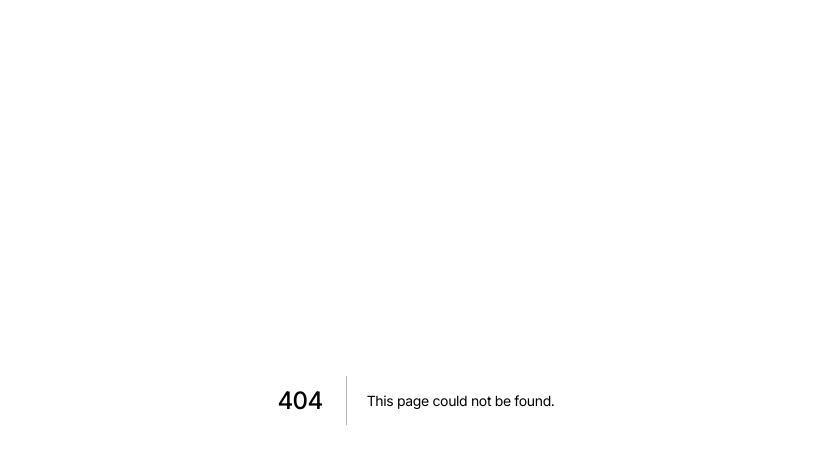
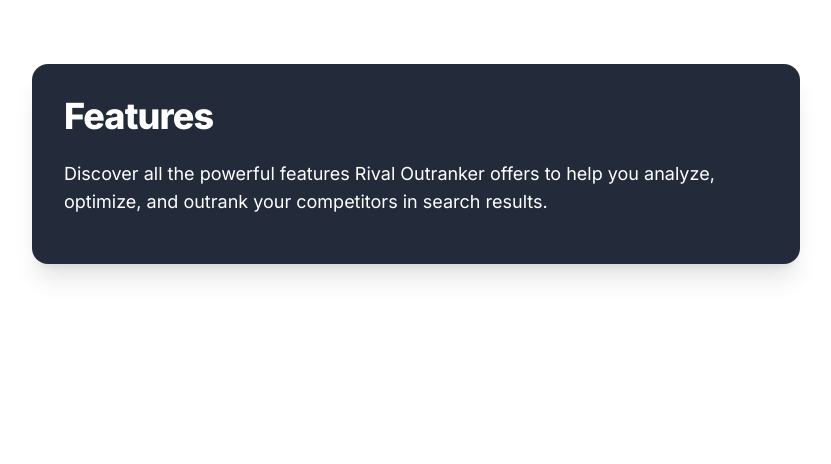
Before and after one commit to nmang004/SEOAuditer, a Next.js app: page /features in a window 1280 px wide. Before the commit this address had no page. Shown: the top 464 px of the page, without its empty margins (224-1055 px from the left). Built offline with nearby package versions, Linux system fonts and the light colour scheme.

Commit message:
Add Features, How It Works, and Pricing pages. Update top nav to link to new pages.

```diff
--- /dev/null
+++ b/src/app/features/page.tsx
@@ -0,0 +1,11 @@
+import React from 'react';
+
+export default function FeaturesPage() {
+  return (
+    <main className="max-w-3xl mx-auto mt-16 p-8 rounded-2xl shadow-xl bg-[#232B3A] text-white">
+      <h1 className="text-4xl font-extrabold mb-6">Features</h1>
+      <p className="text-lg mb-4">Discover all the powerful features Rival Outranker offers to help you analyze, optimize, and outrank your competitors in search results.</p>
+      {/* Add more feature details here as needed */}
+    </main>
+  );
+}
--- /dev/null
+++ b/src/app/how-it-works/page.tsx
@@ -0,0 +1,11 @@
+import React from 'react';
+
+export default function HowItWorksPage() {
+  return (
+    <main className="max-w-3xl mx-auto mt-16 p-8 rounded-2xl shadow-xl bg-[#232B3A] text-white">
+      <h1 className="text-4xl font-extrabold mb-6">How It Works</h1>
+      <p className="text-lg mb-4">Learn how Rival Outranker analyzes your website, identifies SEO issues, and provides actionable recommendations to boost your rankings.</p>
+      {/* Add more step-by-step details here as needed */}
+    </main>
+  );
+}
--- a/src/app/page.tsx
+++ b/src/app/page.tsx
@@ -29,13 +29,13 @@
             <span className="font-bold text-xl">Rival Outranker</span>
           </div>
           <nav className="hidden md:flex items-center gap-6">
-            <Link href="#features" className="text-sm font-medium text-muted-foreground hover:text-foreground">
+            <Link href="/features" className="text-sm font-medium text-muted-foreground hover:text-foreground">
               Features
             </Link>
-            <Link href="#how-it-works" className="text-sm font-medium text-muted-foreground hover:text-foreground">
+            <Link href="/how-it-works" className="text-sm font-medium text-muted-foreground hover:text-foreground">
               How It Works
             </Link>
-            <Link href="#pricing" className="text-sm font-medium text-muted-foreground hover:text-foreground">
+            <Link href="/pricing" className="text-sm font-medium text-muted-foreground hover:text-foreground">
               Pricing
             </Link>
           </nav>
--- /dev/null
+++ b/src/app/pricing/page.tsx
@@ -0,0 +1,11 @@
+import React from 'react';
+
+export default function PricingPage() {
+  return (
+    <main className="max-w-3xl mx-auto mt-16 p-8 rounded-2xl shadow-xl bg-[#232B3A] text-white">
+      <h1 className="text-4xl font-extrabold mb-6">Pricing</h1>
+      <p className="text-lg mb-4">Choose the plan that fits your needs. Rival Outranker offers flexible pricing for individuals, teams, and enterprises.</p>
+      {/* Add pricing tiers or tables here as needed */}
+    </main>
+  );
+}
```
